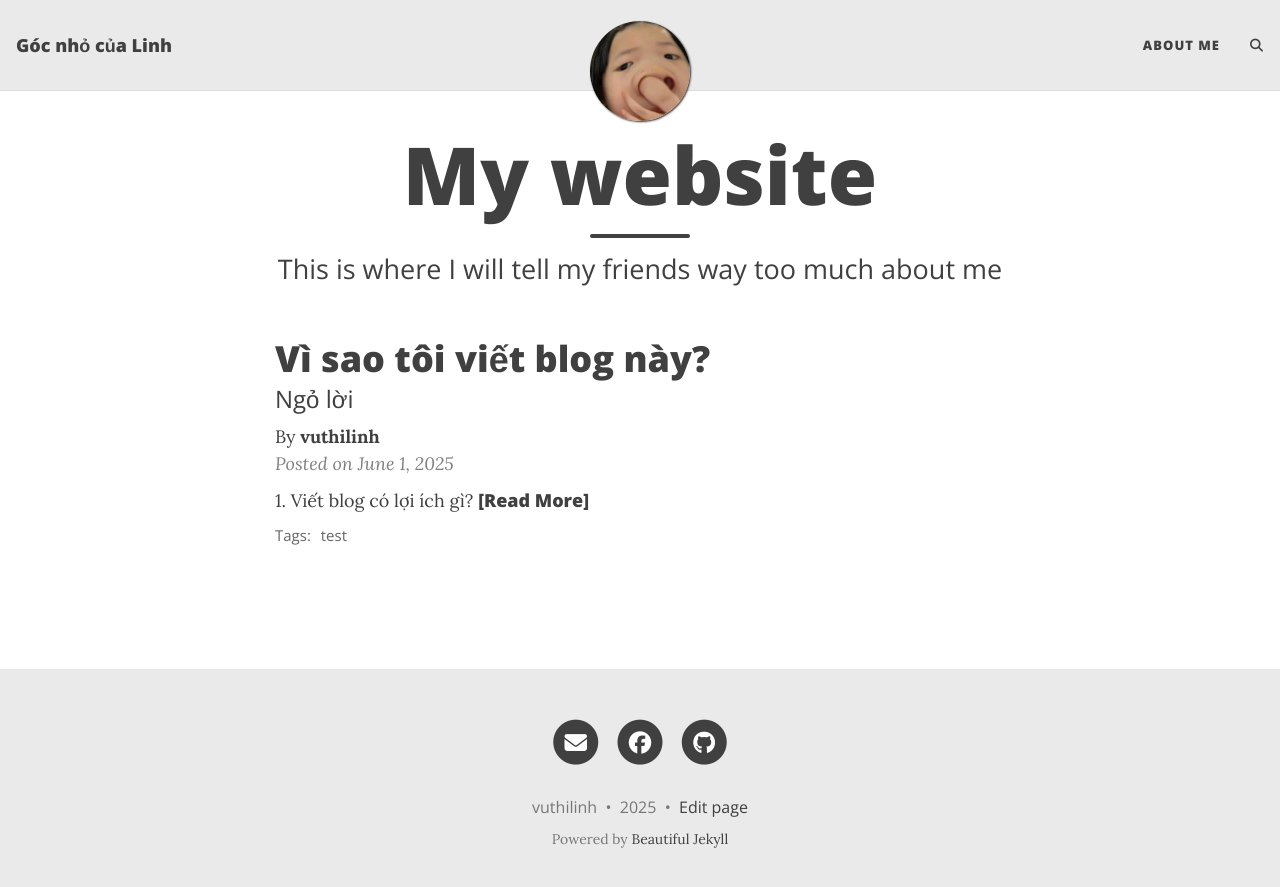
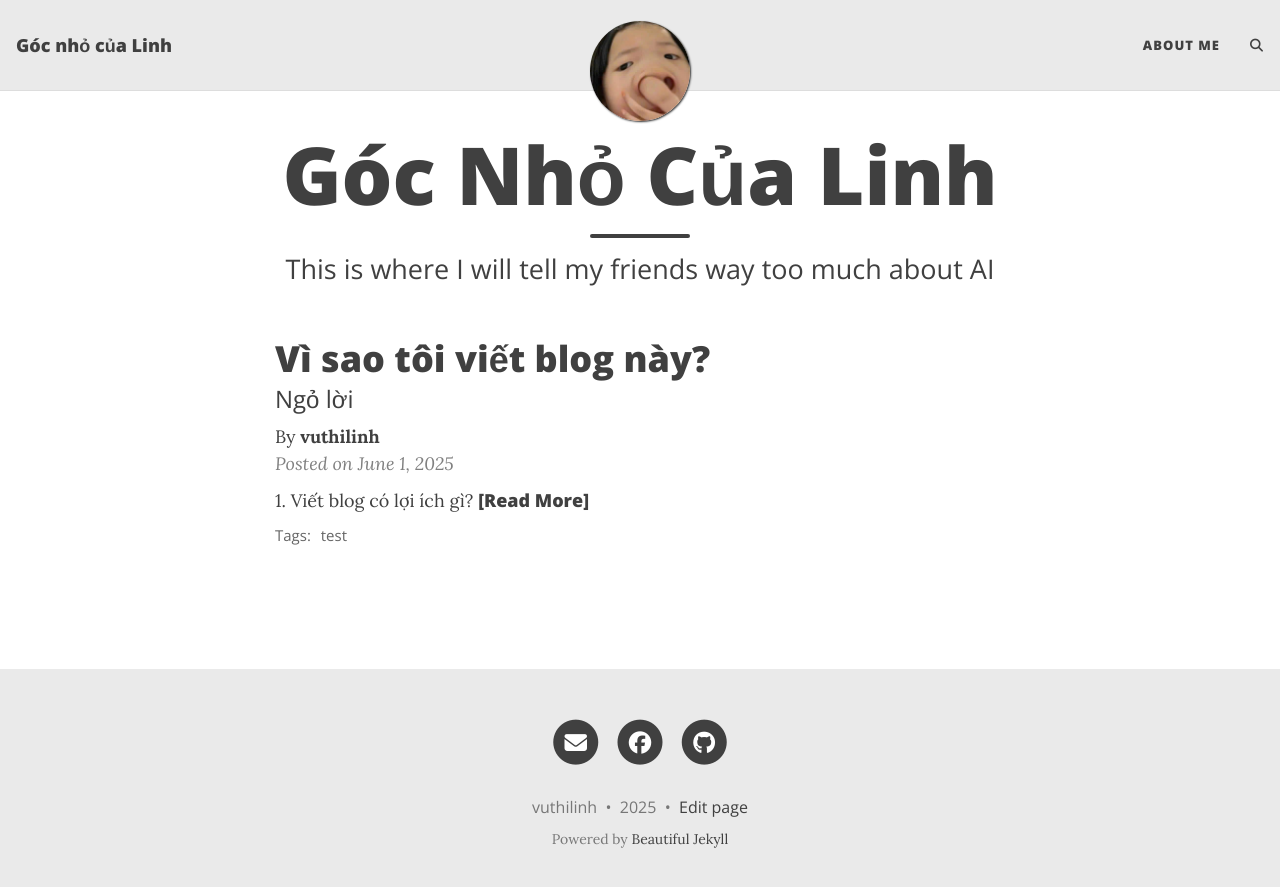
Before and after one commit to VuthilinhVn/Vuthilinh.github.io, a Jekyll site: the page built from index.html, in a window 1280 px wide. Shown: the top 887 px of the page. Built offline with Jekyll 4.4.1, drawn with Linux system fonts in a browser that asks for light colours; the list of posts is cut into pages by our own code; comment, search, counter and statistics services are not loaded.

Commit message:
Update index.html

```diff
--- a/index.html
+++ b/index.html
@@ -1,5 +1,5 @@
 ---
 layout: home
-title: My website
-subtitle: This is where I will tell my friends way too much about me
+title: Góc Nhỏ Của Linh
+subtitle: This is where I will tell my friends way too much about AI
 ---
```
